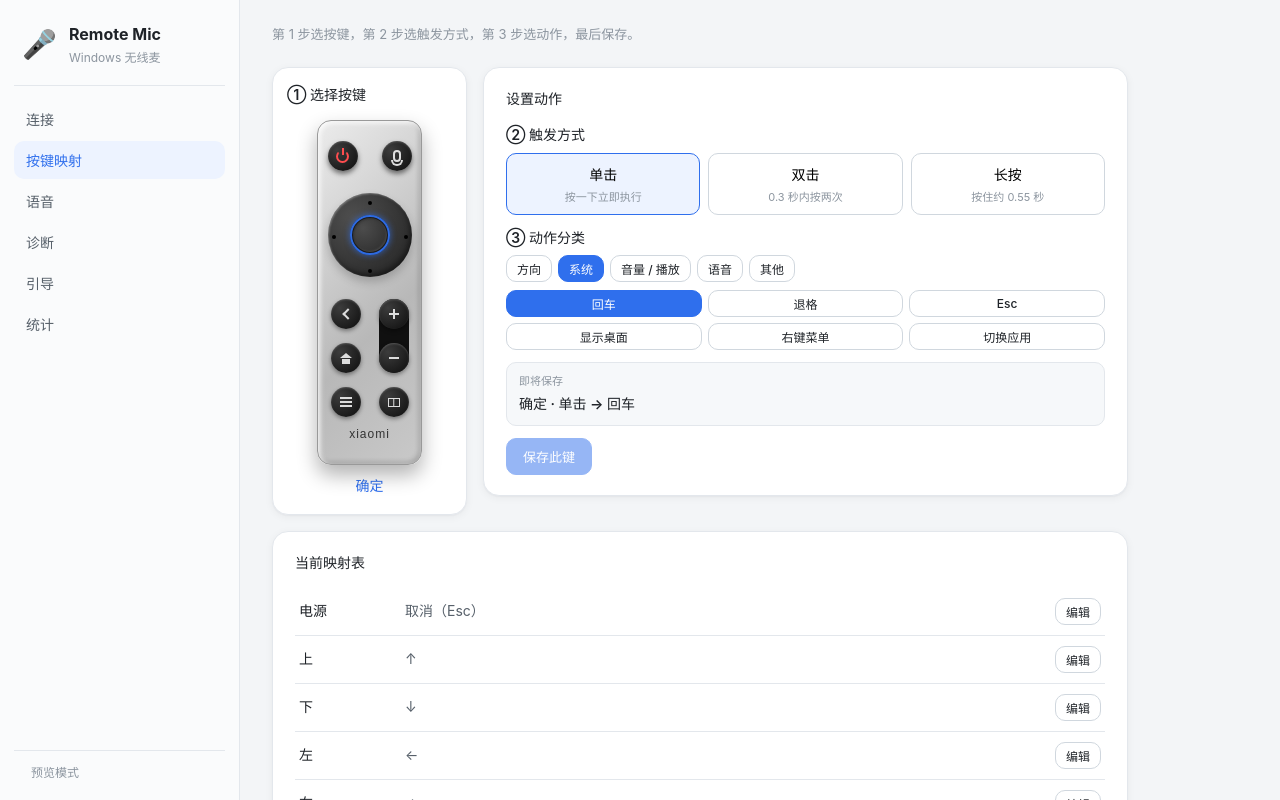
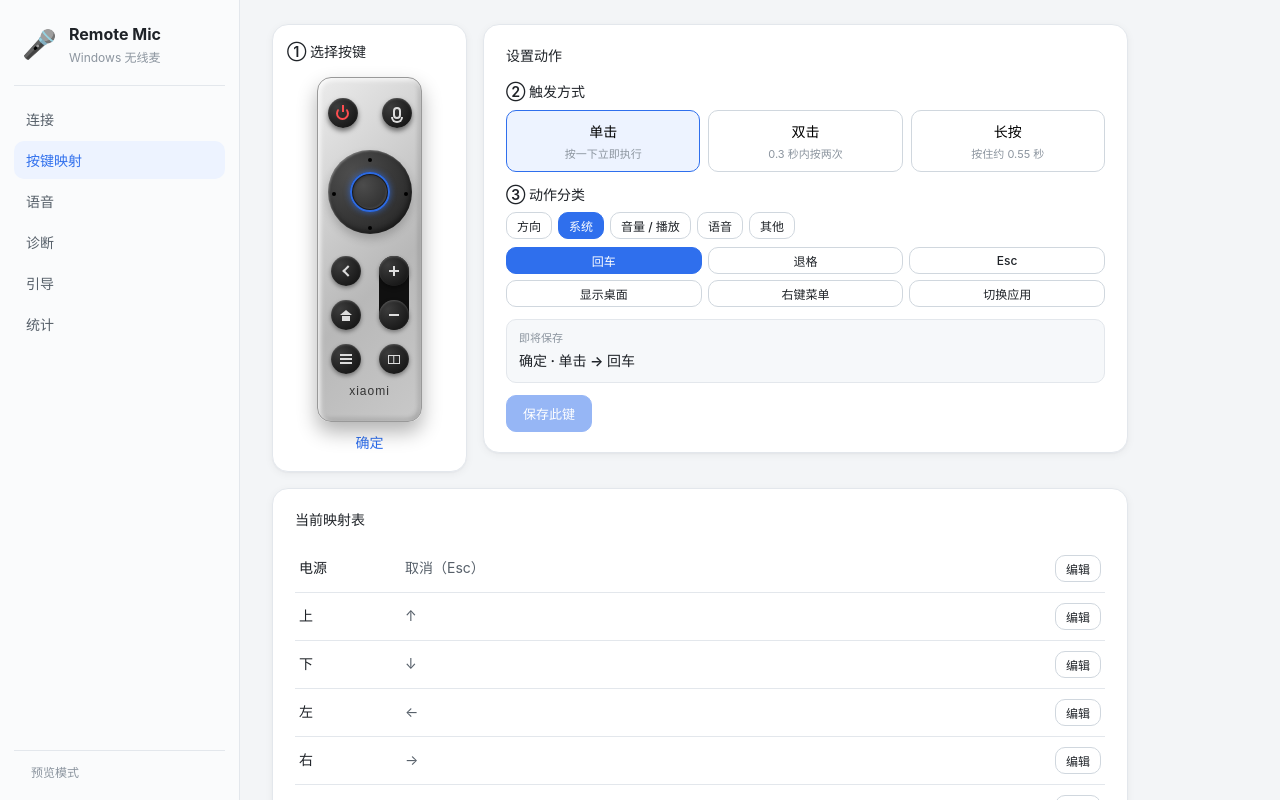
Before and after one commit to poluce/windows-remote-mic, a React (Vite) app: page / in a window 1280 px wide. Both pictures are taken after a click on the button "按键映射". Built offline with nearby package versions, Linux system fonts and the light colour scheme.

Commit message:
ui(mapping): remove step instruction sub text

```diff
--- a/src/pages/MappingPage.tsx
+++ b/src/pages/MappingPage.tsx
@@ -130,9 +130,7 @@ export function MappingPage() {
   return (
     <div className="page">
 
-      <p className="page-sub">
-        第 1 步选按键，第 2 步选触发方式，第 3 步选动作，最后保存。
-      </p>
+
 
       <div className="mapping-wizard">
         <section className="card remote-card">
```
